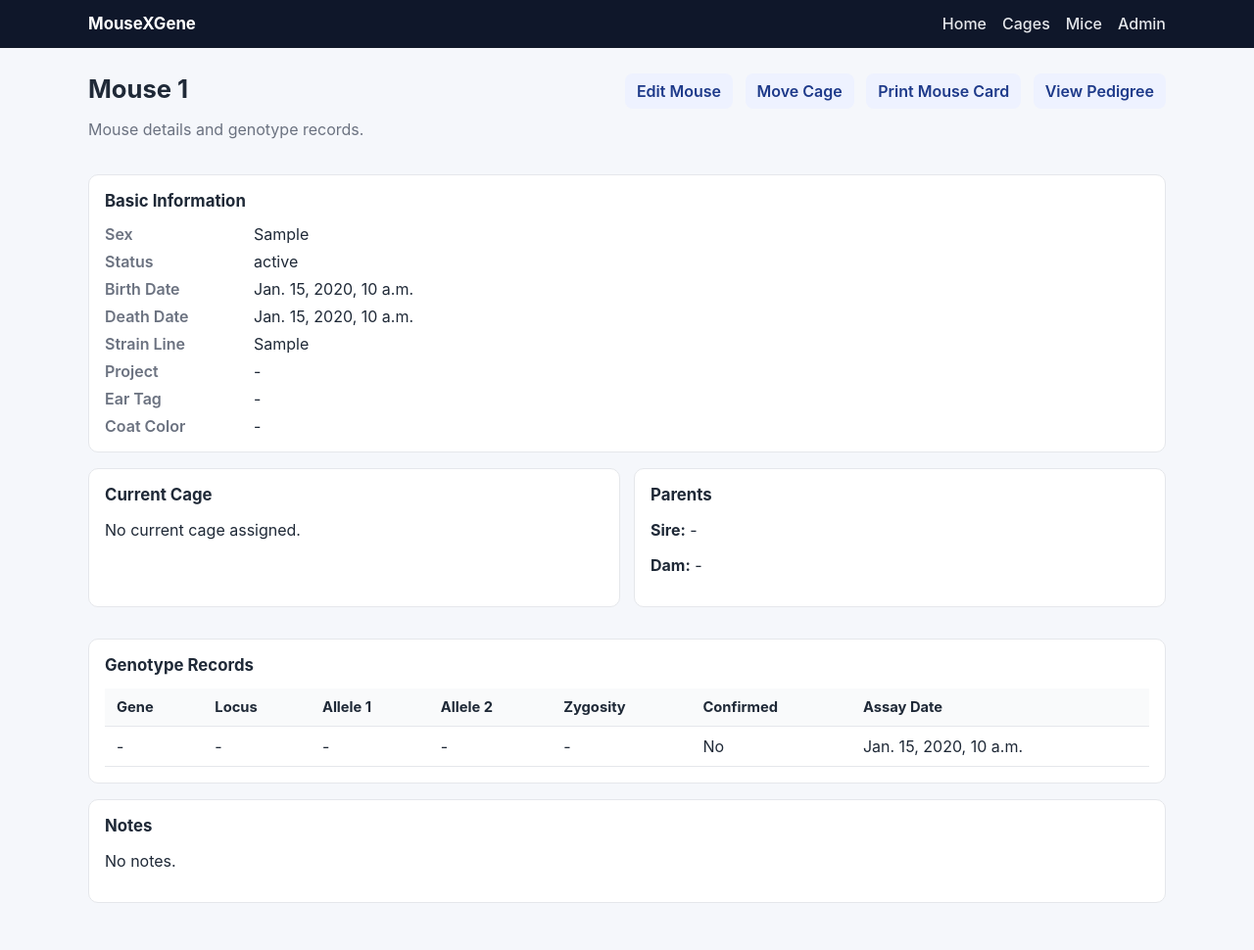
After one commit to JiaGSLab/MouseXGene, a Django app: template templates/colony/mouse_detail.html in a window 1280 px wide. The commit adds this page. Shown: the whole page at 98% size. Run offline with Django 3.2, Linux system fonts and the light colour scheme; the template is opened without the code that fills it: most values are stand-ins (such as "Sample title", 1, 10 or a date in 2020).

Commit message:
Add initial mice list and detail pages

```diff
--- a/config/urls.py
+++ b/config/urls.py
@@ -6,4 +6,5 @@ urlpatterns = [
     path("admin/", admin.site.urls),
     path("", include("core.urls")),
     path("cages/", include("colony.urls")),
+    path("mice/", include("colony.mouse_urls")),
 ]
--- a/static/css/site.css
+++ b/static/css/site.css
@@ -187,3 +187,19 @@ a:hover {
 .detail-grid dd {
     margin: 0;
 }
+
+.search-form {
+    display: flex;
+    gap: 10px;
+    align-items: center;
+    flex-wrap: wrap;
+}
+
+.search-input {
+    min-width: 360px;
+    flex: 1;
+    padding: 9px 10px;
+    border: 1px solid #d1d5db;
+    border-radius: 8px;
+    background: #fff;
+}
--- a/templates/base.html
+++ b/templates/base.html
@@ -13,6 +13,7 @@
             <nav class="nav">
                 <a href="{% url 'home' %}">Home</a>
                 <a href="{% url 'colony:cage_list' %}">Cages</a>
+                <a href="{% url 'mice:mouse_list' %}">Mice</a>
                 <a href="/admin/">Admin</a>
             </nav>
         </div>
--- /dev/null
+++ b/templates/colony/mouse_detail.html
@@ -0,0 +1,83 @@
+{% extends "base.html" %}
+
+{% block title %}Mouse {{ mouse.mouse_uid }} | MouseXGene{% endblock %}
+
+{% block content %}
+<section class="page-header page-header-row">
+    <div>
+        <h1>Mouse {{ mouse.mouse_uid }}</h1>
+        <p class="muted">Mouse details and genotype records.</p>
+    </div>
+    <div class="action-links">
+        <a class="button button-light" href="#">Edit Mouse</a>
+        <a class="button button-light" href="#">Move Cage</a>
+        <a class="button button-light" href="#">Print Mouse Card</a>
+        <a class="button button-light" href="#">View Pedigree</a>
+    </div>
+</section>
+
+<section class="card">
+    <h2>Basic Information</h2>
+    <dl class="detail-grid">
+        <dt>Sex</dt><dd>{{ mouse.get_sex_display }}</dd>
+        <dt>Status</dt><dd>{{ mouse.get_status_display }}</dd>
+        <dt>Birth Date</dt><dd>{{ mouse.birth_date|default:"-" }}</dd>
+        <dt>Death Date</dt><dd>{{ mouse.death_date|default:"-" }}</dd>
+        <dt>Strain Line</dt><dd>{{ mouse.strain_line }}</dd>
+        <dt>Project</dt><dd>{{ mouse.project|default:"-" }}</dd>
+        <dt>Ear Tag</dt><dd>{{ mouse.ear_tag|default:"-" }}</dd>
+        <dt>Coat Color</dt><dd>{{ mouse.coat_color|default:"-" }}</dd>
+    </dl>
+</section>
+
+<section class="cards">
+    <article class="card">
+        <h2>Current Cage</h2>
+        <p>{{ mouse.current_cage|default:"No current cage assigned." }}</p>
+    </article>
+    <article class="card">
+        <h2>Parents</h2>
+        <p><strong>Sire:</strong> {{ mouse.sire|default:"-" }}</p>
+        <p><strong>Dam:</strong> {{ mouse.dam|default:"-" }}</p>
+    </article>
+</section>
+
+<section class="card">
+    <h2>Genotype Records</h2>
+    <table class="data-table">
+        <thead>
+            <tr>
+                <th>Gene</th>
+                <th>Locus</th>
+                <th>Allele 1</th>
+                <th>Allele 2</th>
+                <th>Zygosity</th>
+                <th>Confirmed</th>
+                <th>Assay Date</th>
+            </tr>
+        </thead>
+        <tbody>
+            {% for gt in genotype_records %}
+            <tr>
+                <td>{{ gt.gene|default:"-" }}</td>
+                <td>{{ gt.locus_name|default:"-" }}</td>
+                <td>{{ gt.allele_1|default:"-" }}</td>
+                <td>{{ gt.allele_2|default:"-" }}</td>
+                <td>{{ gt.zygosity_display|default:"-" }}</td>
+                <td>{{ gt.is_confirmed|yesno:"Yes,No" }}</td>
+                <td>{{ gt.assay_date|default:"-" }}</td>
+            </tr>
+            {% empty %}
+            <tr>
+                <td colspan="7" class="empty-row">No genotype records.</td>
+            </tr>
+            {% endfor %}
+        </tbody>
+    </table>
+</section>
+
+<section class="card">
+    <h2>Notes</h2>
+    <p>{{ mouse.notes|default:"No notes." }}</p>
+</section>
+{% endblock %}
```
Also changed, not shown: colony/mouse_urls.py (added, +11 -0 lines), colony/views.py (+35 -0 lines), templates/colony/mouse_list.html (added, +59 -0 lines).
